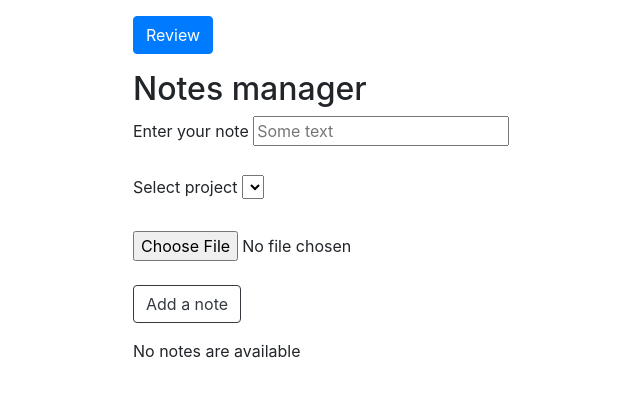
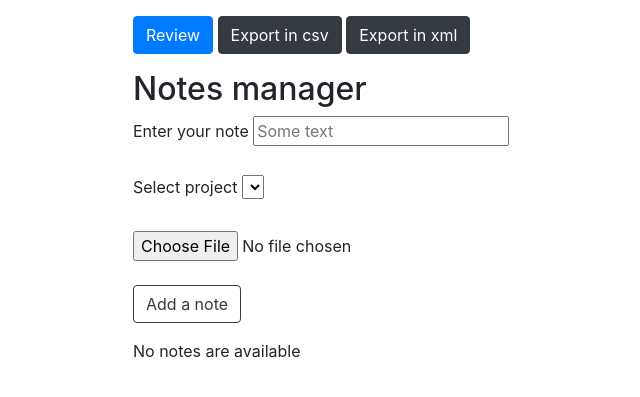
Before and after one commit to 44Schwarz/notes-memorization, a Django app: page /notes/ in a window 1280 px wide. Shown: the part 56-453 px from the top of the page, without its empty margins (106-746 px from the left). Run offline with Django 3.2, Linux system fonts and the light colour scheme; data that the repository does not hold is empty; some libraries are stand-ins or nearby versions.

Commit message:
Add a feature to export notes as csv and xml

```diff
--- a/notes_memorization/notes/templates/notes/index.html
+++ b/notes_memorization/notes/templates/notes/index.html
@@ -6,11 +6,12 @@
 {% endblock %}
 
 {% block content %}
-  <link rel="stylesheet" type="text/css" href="{% static 'notes/index.css' %}" />
   <div class="container" style="width: 65%">
     <div class="row mt-3">
       <div class="col-sm">
         <button class="btn btn-primary" onclick="location.href='/notes/review'">Review</button>
+        <button class="btn btn-dark" onclick="exp_data('csv')">Export in csv</button>
+        <button class="btn btn-dark" onclick="exp_data('xml')">Export in xml</button>
       </div>
     </div>
 
@@ -44,7 +45,7 @@
       <div class="col-sm">
         {% if notes %}
           <h4>Notes:</h4>
-          <table class="table">
+          <table class="table table-light table-hover">
             <tr>
               <th>#</th>
               <th>Text</th>
@@ -66,4 +67,17 @@
       </div>
     </div>
   </div>
+
+  <script>
+    function exp_data(type) {
+      $.ajax({
+        type: "GET",
+        url: "download/",
+        data: {'type': type},
+        success: function(data) {
+
+        }
+      });
+    }
+  </script>
 {% endblock %}
--- a/notes_memorization/notes/templates/notes/review.html
+++ b/notes_memorization/notes/templates/notes/review.html
@@ -8,7 +8,7 @@
     <div class="row">
       <div class="col-sm">
         <p id="note">{{ note }}</p>
-        <input id="noteId" value="{{ note.id }}" >
+        <input id="noteId" value="{{ note.id }}" hidden>
         <button class="btn btn-success" onclick="getNextNote()">Next note</button>
         <button class="btn btn-success" onclick="getRandomNote()">Random note</button>
         <button class="btn btn-danger" onclick="location.href='/notes'">Finish review</button>
--- a/notes_memorization/notes/urls.py
+++ b/notes_memorization/notes/urls.py
@@ -7,4 +7,5 @@ urlpatterns = [
     path('add_note/', views.add_note),
     path('<int:note_id>/', views.detail, name='detail'),
     path('review/', views.review, name='review'),
+    path('download/', views.download),
 ]
--- a/notes_memorization/notes/views.py
+++ b/notes_memorization/notes/views.py
@@ -1,4 +1,7 @@
 from random import randint
+import csv
+from lxml import etree
+
 from django.shortcuts import render, get_object_or_404
 from django.urls import reverse
 from django.http import HttpResponse, JsonResponse
@@ -54,3 +57,30 @@ def review(request):
         obj.reviews_counter += 1
         obj.save()
         return render(request, 'notes/review.html', context={'note': obj})
+
+
+def download(request):
+    try:
+        notes = Note.objects.all()
+        if request.GET.get('type') == 'csv':
+            with open('notes.csv', 'w') as f:
+                note_writer = csv.writer(f)
+                note_writer.writerow(['ID', 'Text', 'Project', 'Date added', '# of reviews', 'Url', 'File'])
+                for note in notes:
+                    note_writer.writerow([note.id, note.text, note.project, note.date_added,
+                                          note.reviews_counter, note.link_url, note.link_file])
+
+        elif request.GET.get('type') == 'xml':
+            root = etree.Element('notes')
+
+            for note in notes:
+                n = etree.SubElement(root, 'note')
+
+                for attr in ('id', 'text', 'project', 'date_added', 'reviews_counter', 'link_url', 'link_file'):
+                    etree.SubElement(n, attr).text = str(note.__getattribute__(attr))
+
+            etree.ElementTree(root).write('notes.xml', pretty_print=True, xml_declaration=True, encoding='UTF-8')
+    except Exception as e:
+        return JsonResponse({'result': e})
+    else:
+        return JsonResponse({'result': True})
--- a/requirements.txt
+++ b/requirements.txt
@@ -1 +1,2 @@
 django>=2.0.7
+lxml==4.2.4
```
Also changed, not shown: 1 other file.
